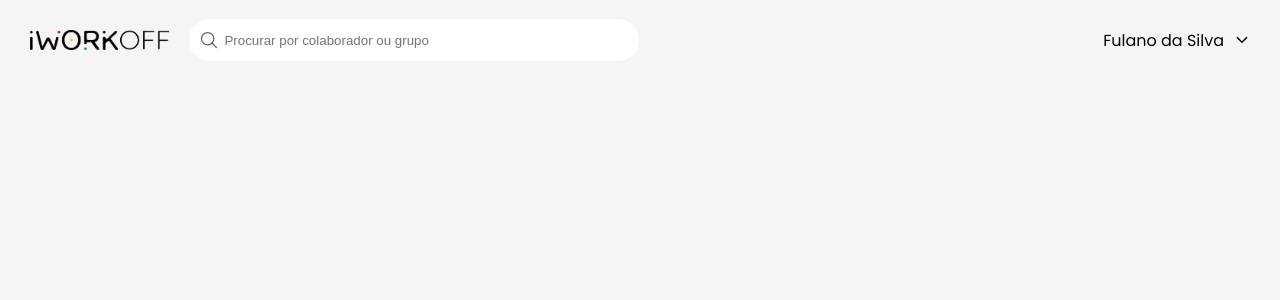
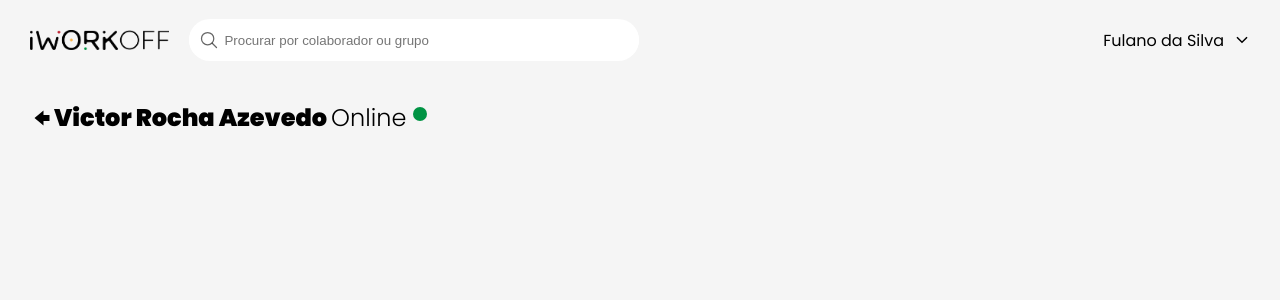
Before and after one commit to abnerjs/iworkoff, a React (Create React App) app: page /home in a window 1280 px wide. Shown: the top 300 px of the page. Built offline with nearby package versions, Linux system fonts and the light colour scheme.

Commit message:
details init details title visual ok

```diff
--- /dev/null
+++ b/src/components/DetailsTitle.css
@@ -0,0 +1,24 @@
+.detailsTitle {
+    display: flex;
+    align-items: center;
+    justify-content: center;
+    font-size: 18pt;
+}
+
+.detailsTitle p {
+    margin: 0;
+}
+
+.detailsTitle .nome {
+    font-weight: 900;
+}
+
+.detailsTitle .status {
+    font-weight: 300;
+}
+
+.statusCircle {
+    width: 28px;
+    height: 28px;
+    align-self: flex-start;
+}
--- /dev/null
+++ b/src/components/DetailsTitle.jsx
@@ -0,0 +1,20 @@
+import React from 'react'
+import './DetailsTitle.css'
+import { GoArrowLeft } from "react-icons/go";
+
+// eslint-disable-next-line import/no-anonymous-default-export
+export default props => {
+    return (
+        <div className='detailsTitle'>
+            <GoArrowLeft />
+            <p className="nome">{props.name}&nbsp;</p>
+            <p className="status">{props.status}</p>
+            <svg className='statusCircle'>
+                <circle cx="14" cy="14" r="7" fill={
+                    props.status === 'Online' ? '#009444' :
+                        props.status === 'Ausente' ? 'FBB040' : '#78787880'
+                } />
+            </svg>
+        </div>
+    )
+}
--- a/src/components/Nav.css
+++ b/src/components/Nav.css
@@ -6,6 +6,7 @@
     height: 40px;
     width: 100%;
     margin-top: 20px;
+    margin-bottom: 40px;
 }
 
 .nav .logo {
--- a/src/view/Dashboard.jsx
+++ b/src/view/Dashboard.jsx
@@ -1,13 +1,21 @@
 /* eslint-disable import/no-anonymous-default-export */
 import React from 'react'
+import { Route, Switch } from 'react-router'
 import Nav from '../components/Nav'
 import './Dashboard.css'
+import Details from './Details'
 
 export default props => {
     return (
         <div className='dashboard'>
             <Nav />
-
+            <Details />
+            {/*
+                <Switch>
+                    <Route path='/details'>
+                    </Route>
+                </Switch>
+            */}
         </div>
     )
 }
--- /dev/null
+++ b/src/view/Details.css
@@ -0,0 +1,3 @@
+.details {
+    display: flex;
+}
--- /dev/null
+++ b/src/view/Details.jsx
@@ -0,0 +1,12 @@
+/* eslint-disable import/no-anonymous-default-export */
+import React from 'react'
+import DetailsTitle from '../components/DetailsTitle'
+import './Details.css'
+
+export default props => {
+    return (
+        <div className='details'>
+            <DetailsTitle name='Victor Rocha Azevedo' status='Online' />
+        </div>
+    )
+}
```
